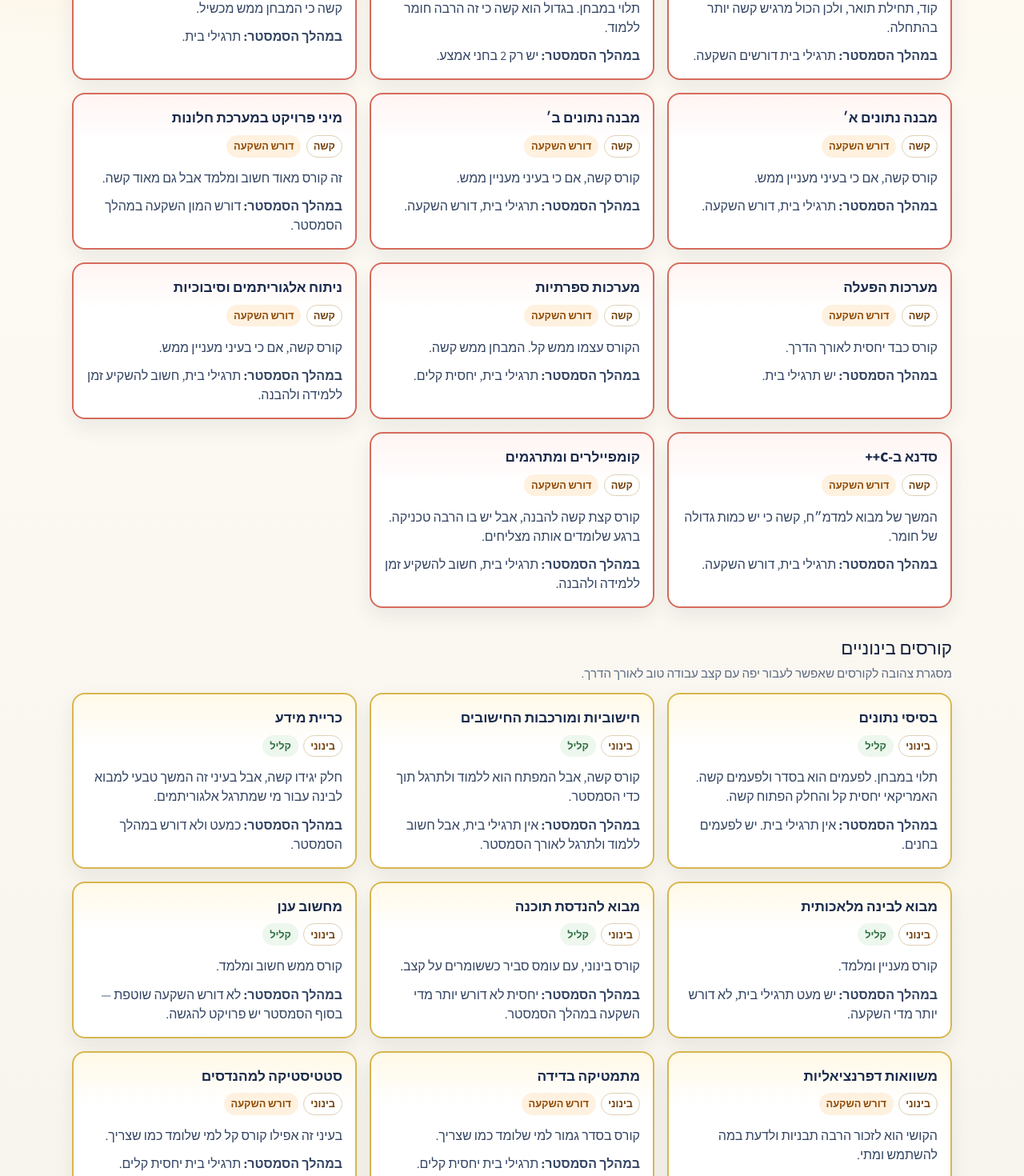
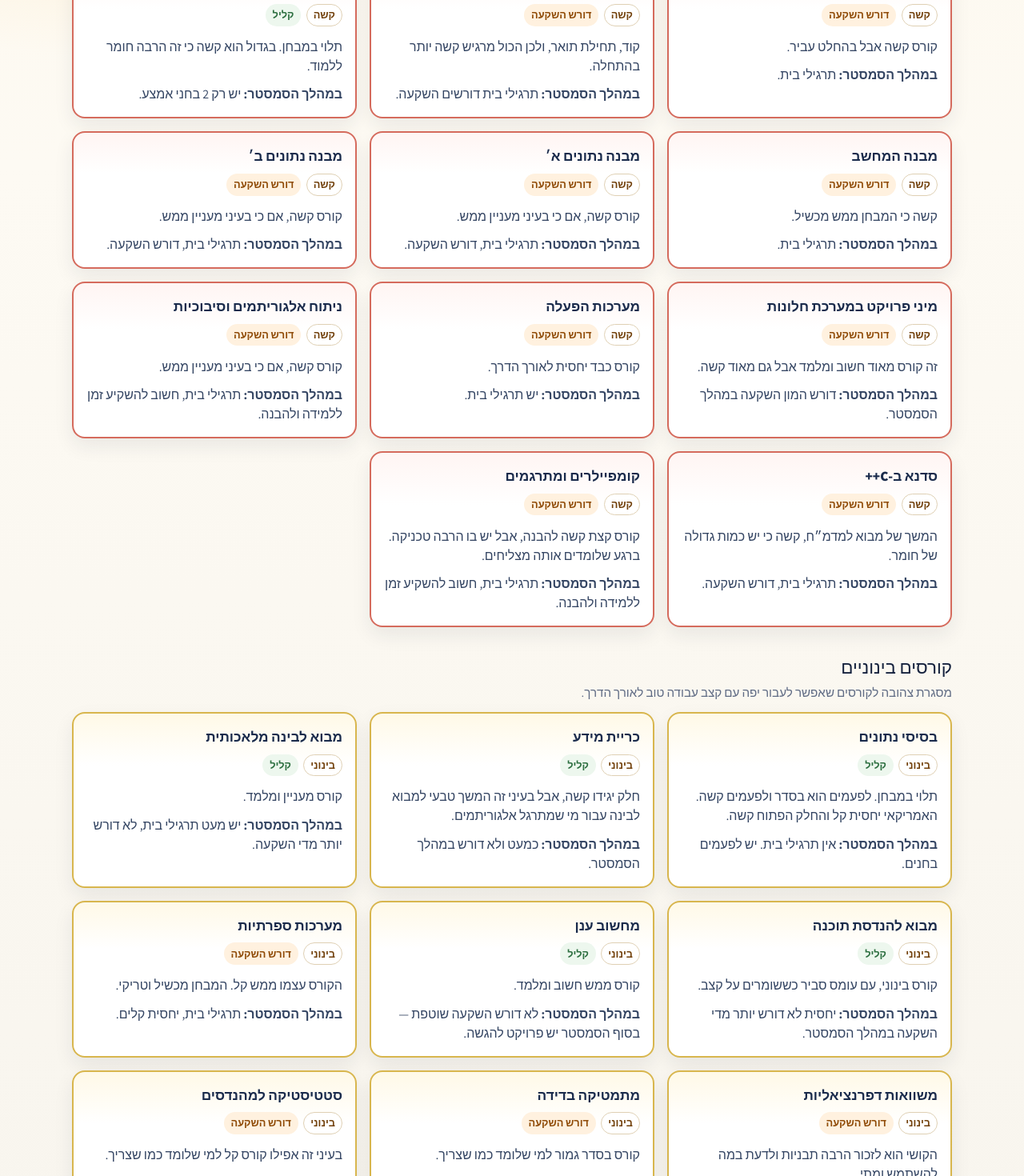
Before and after one commit to EfratAharoni/EASummaries, a Next.js app: page /system-builder in a window 1280 px wide. Shown: the part 1494-2964 px from the top of the page at 80% size. Built offline with nearby package versions, Linux system fonts and the light colour scheme.

Commit message:
feat: update difficulty levels for system builder courses

```diff
--- a/app/system-builder/data.js
+++ b/app/system-builder/data.js
@@ -156,9 +156,9 @@ export const COURSES = [
   },
   {
     name: "מערכות ספרתיות",
-    difficulty: "hard",
+    difficulty: "medium",
     requiresSemesterEffort: true,
-    detail: "הקורס עצמו ממש קל. המבחן ממש קשה.",
+    detail: "הקורס עצמו ממש קל. המבחן מכשיל וטריקי.",
     effortNote: "תרגילי בית, יחסית קלים.",
   },
   {
@@ -317,7 +317,7 @@ export const COURSES = [
   },
   {
     name: "חישוביות ומורכבות החישובים",
-    difficulty: "medium",
+    difficulty: "hard",
     requiresSemesterEffort: false,
     detail: "קורס קשה, אבל המפתח הוא ללמוד ולתרגל תוך כדי הסמסטר.",
     effortNote: "אין תרגילי בית, אבל חשוב ללמוד ולתרגל לאורך הסמסטר.",
```
